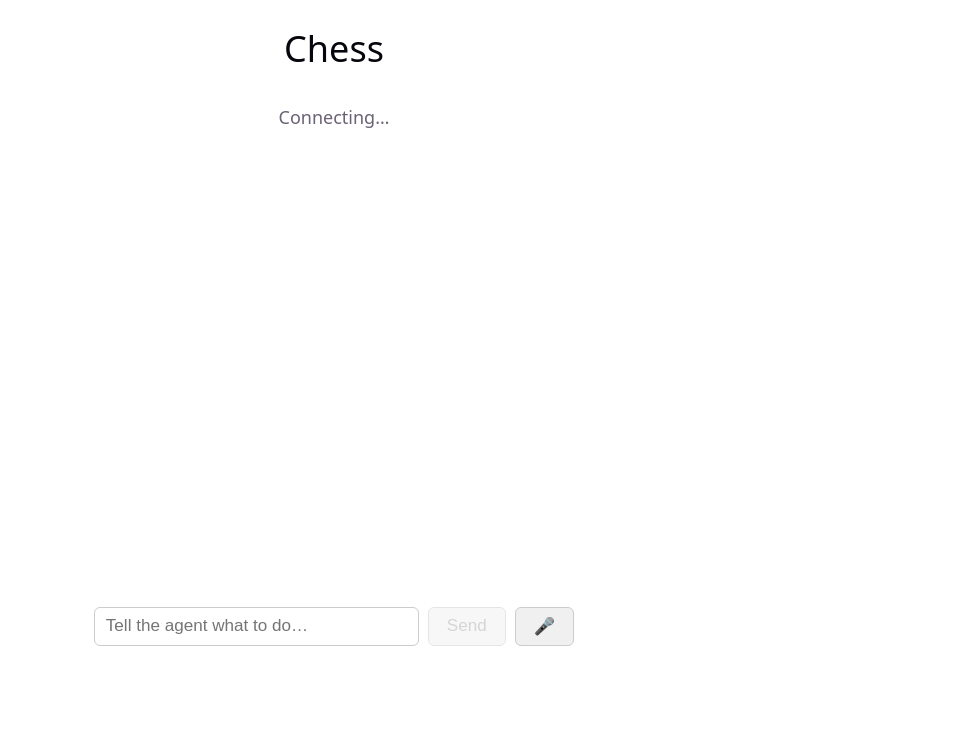
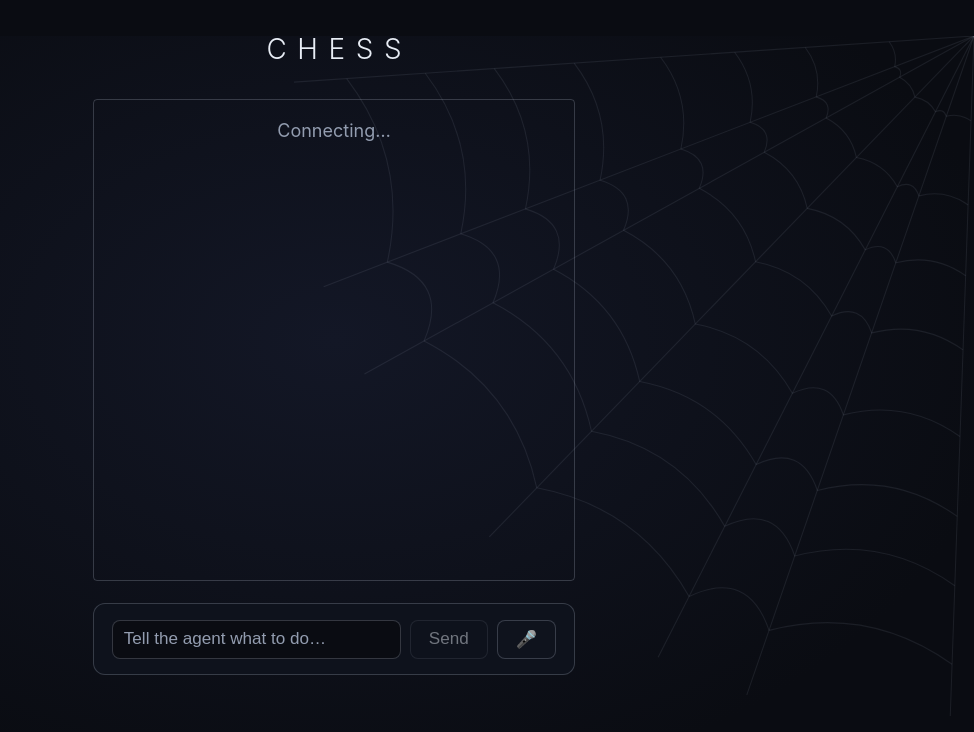
Before and after one commit to ryanskarnulis/chess, a React (Vite) app in the folder frontend/: page / in a window 1280 px wide. Shown: the top 732 px of the page, without its empty margins (306-1280 px from the left). Built offline with nearby package versions, Linux system fonts and the light colour scheme; no server answers.

Commit message:
feat: night-silk theme — chess adopts The Web's design language (#51)

```diff
--- a/frontend/src/App.css
+++ b/frontend/src/App.css
@@ -1,3 +1,7 @@
+/* Night-silk theme: colors/materials come from the tokens in silk.css.
+   The chessground board keeps its own palette (brown theme) — piece/square
+   legibility beats theming; only the chrome around it wears the silk. */
+
 .app {
   max-width: 960px;
   margin: 2rem auto;
@@ -24,9 +28,13 @@
   width: min(90vw, 480px);
   aspect-ratio: 1 / 1;
   margin: 1rem auto 0;
+  /* A silk frame around the board ties it into the theme without touching
+     the board colors themselves. */
+  border: 1px solid var(--silk-border);
+  border-radius: 4px;
 }
 
-/* Info panels beside the board. */
+/* Info panels beside the board: silk cards on the web. */
 .panels {
   flex: 1 1 240px;
   min-width: 220px;
@@ -35,19 +43,30 @@
   margin-top: 1rem;
 }
 
+.panels > * {
+  background: var(--surface-veil);
+  border: 1px solid var(--silk-border);
+  border-radius: var(--radius);
+  padding: 0.85rem 1rem;
+  margin-bottom: 1rem;
+  transition: border-color 0.25s, box-shadow 0.25s;
+}
+
+.panels > *:hover {
+  border-color: var(--glow);
+  box-shadow: var(--shadow-glow);
+}
+
 .panels h2 {
-  font-size: 0.9rem;
+  font-size: 0.78rem;
+  font-weight: 500;
   text-transform: uppercase;
-  letter-spacing: 0.05em;
-  color: #666;
-  margin: 0 0 0.4rem;
+  letter-spacing: 0.14em;
+  color: var(--muted);
+  margin: 0 0 0.5rem;
 }
 
 /* Game controls: lifecycle buttons + difficulty selector. */
-.game-controls {
-  margin-bottom: 1.5rem;
-}
-
 .control-buttons {
   display: flex;
   flex-wrap: wrap;
@@ -60,18 +79,20 @@
   padding: 0.4rem 0.75rem;
   font-size: 0.9rem;
   cursor: pointer;
-  background: #f0f0f0;
-  border: 1px solid #ccc;
-  border-radius: 6px;
+  color: var(--ink);
+  background: var(--surface);
+  border: 1px solid var(--silk-border);
+  border-radius: 8px;
+  transition: border-color 0.25s, box-shadow 0.25s;
 }
 
 .control-buttons button:hover:not(:disabled) {
-  background: #d8e6ff;
-  border-color: #7aa7ff;
+  border-color: var(--glow);
+  box-shadow: 0 0 12px var(--glow-soft);
 }
 
 .control-buttons button:disabled {
-  opacity: 0.5;
+  opacity: 0.45;
   cursor: not-allowed;
 }
 
@@ -82,18 +103,22 @@
   font-size: 0.8rem;
   text-transform: uppercase;
   letter-spacing: 0.05em;
-  color: #666;
+  color: var(--muted);
 }
 
 .difficulty select {
   flex: 1 1 auto;
   padding: 0.3rem 0.5rem;
-  border: 1px solid #ccc;
-  border-radius: 6px;
+  color: var(--ink);
+  background: var(--surface);
+  border: 1px solid var(--silk-border);
+  border-radius: 8px;
 }
 
-.captured {
-  margin-bottom: 1.5rem;
+.difficulty select:focus-visible {
+  outline: none;
+  border-color: var(--glow);
+  box-shadow: 0 0 12px var(--glow-soft);
 }
 
 .captured-side {
@@ -107,7 +132,7 @@
   width: 3.2rem;
   font-size: 0.8rem;
   text-transform: capitalize;
-  color: #666;
+  color: var(--muted);
 }
 
 .captured-pieces-glyphs {
@@ -118,7 +143,7 @@
 
 .captured-advantage {
   font-weight: 700;
-  color: #2e7d32;
+  color: var(--ok);
   font-size: 0.85rem;
 }
 
@@ -132,17 +157,17 @@
   width: 2rem;
   text-align: right;
   padding-right: 0.6rem;
-  color: #999;
+  color: var(--muted);
   font-weight: 400;
 }
 
 .move-history td {
   padding: 0.1rem 0.5rem;
-  font-family: ui-monospace, SFMono-Regular, monospace;
+  font-family: var(--mono);
 }
 
 .move-history tr:nth-child(even) {
-  background: rgba(0, 0, 0, 0.03);
+  background: rgba(199, 211, 228, 0.05);
 }
 
 /* Post-game review panel. */
@@ -158,7 +183,7 @@
 }
 
 .review-color-label {
-  color: #999;
+  color: var(--muted);
   font-size: 0.85rem;
   text-transform: capitalize;
 }
@@ -170,7 +195,7 @@
 
 .review-counts {
   font-size: 0.8rem;
-  color: #666;
+  color: var(--muted);
 }
 
 .review-moves {
@@ -183,13 +208,13 @@
   width: 2rem;
   text-align: right;
   padding-right: 0.6rem;
-  color: #999;
+  color: var(--muted);
   font-weight: 400;
 }
 
 .review-moves td {
   padding: 0.1rem 0.5rem;
-  font-family: ui-monospace, SFMono-Regular, monospace;
+  font-family: var(--mono);
 }
 
 .review-verdict {
@@ -197,19 +222,19 @@
 }
 
 .review-inaccuracy .review-verdict {
-  color: #b58900;
+  color: var(--warn);
 }
 
 .review-mistake .review-verdict {
-  color: #cb6b16;
+  color: color-mix(in srgb, var(--warn), var(--danger));
 }
 
 .review-blunder .review-verdict {
-  color: #c62828;
+  color: var(--danger);
 }
 
 .panel-empty {
-  color: #999;
+  color: var(--muted);
   font-style: italic;
   margin: 0;
 }
@@ -221,7 +246,7 @@
   display: flex;
   align-items: center;
   justify-content: center;
-  background: rgba(0, 0, 0, 0.5);
+  background: rgba(10, 12, 18, 0.65);
   z-index: 10;
 }
 
@@ -229,9 +254,10 @@
   display: flex;
   gap: 0.5rem;
   padding: 0.75rem;
-  background: #fff;
-  border-radius: 8px;
-  box-shadow: 0 4px 16px rgba(0, 0, 0, 0.3);
+  background: var(--surface);
+  border: 1px solid var(--silk-border);
+  border-radius: var(--radius);
+  box-shadow: var(--shadow-glow);
 }
 
 .promotion-piece {
@@ -240,14 +266,16 @@
   font-size: 2rem;
   line-height: 1;
   cursor: pointer;
-  background: #f0f0f0;
-  border: 1px solid #ccc;
-  border-radius: 6px;
+  color: var(--ink);
+  background: var(--surface);
+  border: 1px solid var(--silk-border);
+  border-radius: 8px;
+  transition: border-color 0.25s, box-shadow 0.25s;
 }
 
 .promotion-piece:hover {
-  background: #d8e6ff;
-  border-color: #7aa7ff;
+  border-color: var(--glow);
+  box-shadow: 0 0 12px var(--glow-soft);
 }
 
 .board-wrap .board,
@@ -259,17 +287,28 @@
 .status {
   margin-top: 1rem;
   text-transform: capitalize;
+  color: var(--muted);
 }
 
 .move-error {
   margin-top: 1rem;
-  color: #b00020;
+  color: var(--danger);
   font-weight: 600;
 }
 
 /* Free-text command box for the agent + its commentary. */
 .command-box {
   margin-top: 1.25rem;
+  background: var(--surface-veil);
+  border: 1px solid var(--silk-border);
+  border-radius: var(--radius);
+  padding: 0.85rem 1rem;
+  transition: border-color 0.25s, box-shadow 0.25s;
+}
+
+.command-box:focus-within {
+  border-color: var(--glow);
+  box-shadow: var(--shadow-glow);
 }
 
 .command-box form {
@@ -281,40 +320,53 @@
   flex: 1 1 auto;
   padding: 0.45rem 0.6rem;
   font-size: 0.95rem;
-  border: 1px solid #ccc;
-  border-radius: 6px;
+  color: var(--ink);
+  background: var(--bg);
+  border: 1px solid var(--silk-border);
+  border-radius: 8px;
+}
+
+.command-box input::placeholder {
+  color: var(--muted);
+}
+
+.command-box input:focus-visible {
+  outline: none;
+  border-color: var(--glow);
 }
 
 .command-box button {
   padding: 0.45rem 1rem;
   font-size: 0.95rem;
   cursor: pointer;
-  background: #f0f0f0;
-  border: 1px solid #ccc;
-  border-radius: 6px;
+  color: var(--ink);
+  background: var(--surface);
+  border: 1px solid var(--silk-border);
+  border-radius: 8px;
+  transition: border-color 0.25s, box-shadow 0.25s;
 }
 
 .command-box button:hover:not(:disabled) {
-  background: #d8e6ff;
-  border-color: #7aa7ff;
+  border-color: var(--glow);
+  box-shadow: 0 0 12px var(--glow-soft);
 }
 
 .command-box button:disabled,
 .command-box input:disabled {
-  opacity: 0.5;
+  opacity: 0.45;
   cursor: not-allowed;
 }
 
 .commentary {
   margin-top: 0.75rem;
   padding: 0.6rem 0.75rem;
-  background: rgba(0, 0, 0, 0.03);
-  border-radius: 6px;
+  background: rgba(199, 211, 228, 0.05);
+  border-radius: 8px;
   text-align: left;
   line-height: 1.4;
 }
 
 .commentary-thinking {
-  color: #888;
+  color: var(--muted);
   font-style: italic;
 }
--- a/frontend/src/index.css
+++ b/frontend/src/index.css
@@ -1,33 +1,34 @@
+/* Night-silk theme (The Web design language) — dark only.
+   Tokens come from silk.css (copied from the gateway repo). */
+@import './silk.css';
+
 :root {
-  --text: #6b6375;
-  --text-h: #08060d;
-  --bg: #fff;
-
-  --sans: system-ui, 'Segoe UI', Roboto, sans-serif;
-
   font: 18px/145% var(--sans);
-  color-scheme: light dark;
-  color: var(--text);
-  background: var(--bg);
+  color-scheme: dark;
+  color: var(--ink);
+  background-color: var(--bg);
   font-synthesis: none;
   text-rendering: optimizeLegibility;
   -webkit-font-smoothing: antialiased;
   -moz-osx-font-smoothing: grayscale;
 }
 
-@media (prefers-color-scheme: dark) {
-  :root {
-    --text: #9ca3af;
-    --text-h: #f3f4f6;
-    --bg: #16171d;
-  }
+body {
+  margin: 0;
+  min-height: 100vh;
+  /* A faint quarter orb-web in the top-right corner over the night vignette —
+     the launcher's motif, kept subtle so the board stays the focus. */
+  background:
+    url('./assets/corner-web.svg') top right / min(680px, 88vmin) auto no-repeat fixed,
+    radial-gradient(1100px 750px at 50% 38%, var(--bg-vignette) 0%, var(--bg) 62%);
 }
 
-body {
-  margin: 0;
+/* Signature heading recipe. */
+h1 {
+  font-weight: 300;
+  font-size: 1.55rem;
+  text-transform: uppercase;
+  letter-spacing: 0.38em;
+  text-indent: 0.38em;
+  color: var(--ink);
 }
-
-h1 {
-  font-weight: 500;
-  color: var(--text-h);
-}
--- /dev/null
+++ b/frontend/src/silk.css
@@ -0,0 +1,39 @@
+/*
+ * Night-silk design tokens — VERBATIM COPY of gateway/theme/silk.css.
+ * The canonical copy lives in the gateway repo; edit it there and re-copy
+ * (do not edit this file directly). See gateway/README.md "Design language".
+ */
+:root {
+  /* --- core night-silk palette --- */
+  --bg: #0a0c12;            /* page night */
+  --bg-vignette: #131726;   /* radial-gradient center glow */
+  --surface: #0f131d;       /* cards, panels */
+  --silk: #c7d3e4;          /* web strands, borders (via --silk-border) */
+  --ink: #e8edf5;           /* primary text */
+  --muted: #939db0;         /* secondary text */
+  --glow: #9be7ff;          /* hover / focus / active accent */
+
+  /* --- derived materials --- */
+  --silk-border: rgba(199, 211, 228, 0.22);
+  --silk-strong: rgba(199, 211, 228, 0.7);
+  --surface-veil: rgba(15, 19, 29, 0.9);
+  --glow-soft: rgba(155, 231, 255, 0.22);
+  --shadow-glow: 0 0 20px var(--glow-soft);
+  --radius: 12px;
+
+  /* --- status colors (desaturated for night; AA-checked) --- */
+  --ok: #8fdcaa;
+  --ok-soft: rgba(143, 220, 170, 0.14);
+  --warn: #eec98a;
+  --warn-soft: rgba(238, 201, 138, 0.14);
+  --danger: #f28fa4;
+  --danger-soft: rgba(242, 143, 164, 0.14);
+  --info: #8fbef2;
+  --info-soft: rgba(143, 190, 242, 0.14);
+  --violet: #c9b2f4;
+  --violet-soft: rgba(201, 178, 244, 0.14);
+
+  /* --- typography --- */
+  --sans: Inter, system-ui, -apple-system, "Segoe UI", sans-serif;
+  --mono: "SFMono-Regular", Consolas, Menlo, ui-monospace, monospace;
+}
```
Also changed, not shown: frontend/src/assets/corner-web.svg (added).
